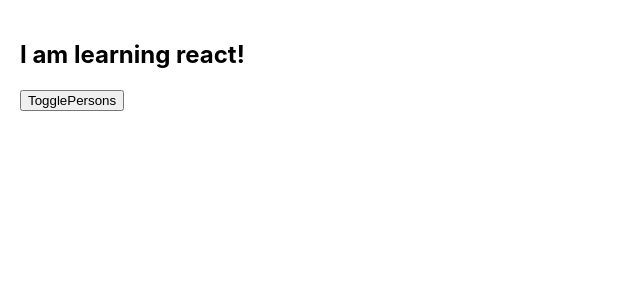
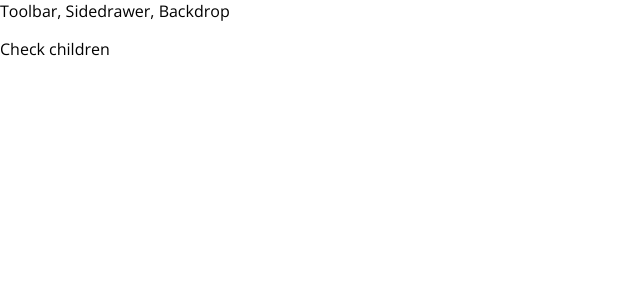
Before and after one commit to skarmakar/react-demo, a React (Create React App) app: page / in a window 1280 px wide. Shown: the top 300 px of the page, without its empty margins (0-640 px from the left). Built offline with nearby package versions, Linux system fonts and the light colour scheme.

Commit message:
Creating a layout component

```diff
--- a/public/index.html
+++ b/public/index.html
@@ -9,11 +9,12 @@
       name="description"
       content="Web site created using create-react-app"
     />
-    <link rel="apple-touch-icon" href="%PUBLIC_URL%/logo192.png" />
     <!--
       manifest.json provides metadata used when your web app is installed on a
       user's mobile device or desktop. See https://developers.google.com/web/fundamentals/web-app-manifest/
     -->
+    <link rel="preconnect" href="https://fonts.gstatic.com">
+    <link href="https://fonts.googleapis.com/css2?family=Open+Sans:wght@400;700&display=swap" rel="stylesheet">
     <link rel="manifest" href="%PUBLIC_URL%/manifest.json" />
     <!--
       Notice the use of %PUBLIC_URL% in the tags above.
@@ -24,7 +25,7 @@
       work correctly both with client-side routing and a non-root public URL.
       Learn how to configure a non-root public URL by running `npm run build`.
     -->
-    <title>React App</title>
+    <title>Demo React App</title>
   </head>
   <body>
     <noscript>You need to enable JavaScript to run this app.</noscript>
--- a/src/App.css
+++ /dev/null
@@ -1,11 +0,0 @@
-.react-demo-app {
-  margin: 10px;
-  padding: 10px;
-}
-
-.react-demo-app p {
-  border: 1px solid #ccc;
-  padding: 10px;
-  margin: 10px;
-  width: 60%;
-}
--- a/src/App.js
+++ b/src/App.js
@@ -1,59 +1,12 @@
-import './App.css';
-
 import React, { useState } from 'react'
-import Person from './Person/Person'
+import Layout from './components/Layout/Layout'
 
 // this is a stateful component
 function App() {
-  const [personsState, setPersonState] = useState({
-    persons: [
-      {id: 'asdasd', name: 'Max', age: 20},
-      {id: 'dfdffd', name: 'Manu', age: 20},
-      {id: 'cxvxvx', name: 'Hanu', age: 20}
-    ],
-  });
-
-  const [personVisible, setPersonVisible] = useState({
-    showPersons: false
-  });
-
-  // multuple setState calls can be used to manage multiple states
-
-  // this is a function
-  const deletePersonHandler = (personIndex) => {
-    let persons = [...personsState.persons]; // this is creating a copy and does not modify the original method using a spread
-    persons.splice(personIndex, 1);
-    setPersonState({ persons: persons });
-  }
-
-  const togglePersonsHandler = () => {
-    const doesShow = personVisible.showPersons;
-    setPersonVisible({ showPersons: !doesShow });
-  }
-
-  let persons = null;
-  if(personVisible.showPersons) {
-    persons = (
-      <div>
-        {
-          personsState.persons.map((person, index) => {
-            return <Person
-              key={person.id}
-              name={person.name}
-              age={person.age}
-              click={() => deletePersonHandler(index)} />
-          })
-        }
-      </div>
-    )
-  }
-
   return (
-    <div className="react-demo-app">
-      <h2>I am learning react!</h2>
-      <button onClick={togglePersonsHandler}>TogglePersons</button><br/>
-      { persons }
-    </div>
+    <Layout>
+      <p>Check children</p>
+    </Layout>
   );
 }
 
--- a/src/Person/Person.js
+++ /dev/null
@@ -1,16 +0,0 @@
-import React from 'react'
-
-// this is a stateless component or dumb component
-// have as many components like this
-const person = (props) => {
-  return (
-      <p onClick={props.click}>
-        I am {props.name} with {props.age} years old. {props.children}
-        <br/>
-        <input type="text" onChange={props.changed} value={props.name}/>
-      </p>
-  )
-};
-
-
-export default person;
--- /dev/null
+++ b/src/components/Layout/Layout.js
@@ -0,0 +1,13 @@
+import React from 'react';
+import Aux from '../../hoc/Aux';
+
+const layout = (props) => (
+    <Aux>
+        <div>Toolbar, Sidedrawer, Backdrop</div>
+        <main>
+            {props.children}
+        </main>
+    </Aux>
+);
+
+export default layout;
--- /dev/null
+++ b/src/hoc/Aux.js
@@ -0,0 +1,2 @@
+const aux = (props) => props.children;
+export default aux;
--- a/src/index.css
+++ b/src/index.css
@@ -1,13 +1,6 @@
 body {
   margin: 0;
-  font-family: -apple-system, BlinkMacSystemFont, 'Segoe UI', 'Roboto', 'Oxygen',
-    'Ubuntu', 'Cantarell', 'Fira Sans', 'Droid Sans', 'Helvetica Neue',
-    sans-serif;
+  font-family: "Open Sans", sans-serif;
   -webkit-font-smoothing: antialiased;
   -moz-osx-font-smoothing: grayscale;
 }
-
-code {
-  font-family: source-code-pro, Menlo, Monaco, Consolas, 'Courier New',
-    monospace;
-}
```
Also changed, not shown: public/logo192.png (deleted), public/logo512.png (deleted), public/manifest.json.
